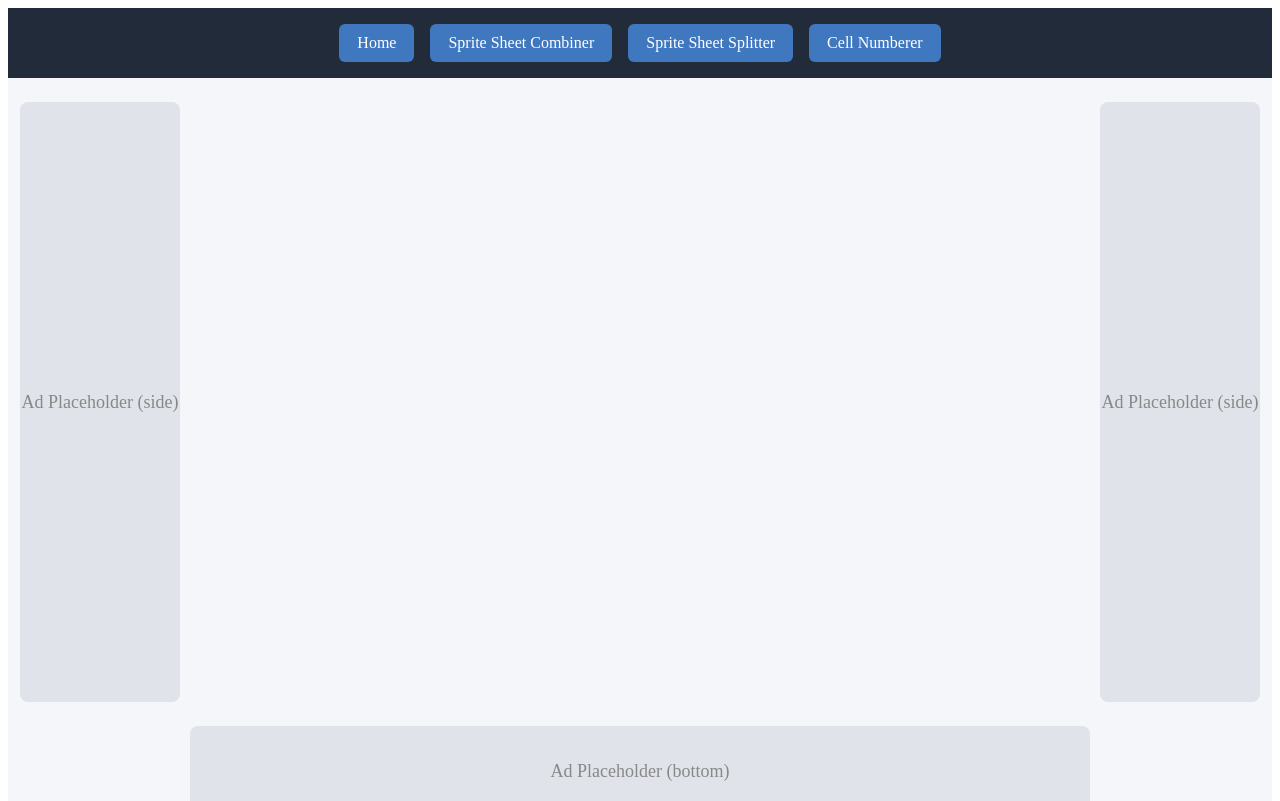
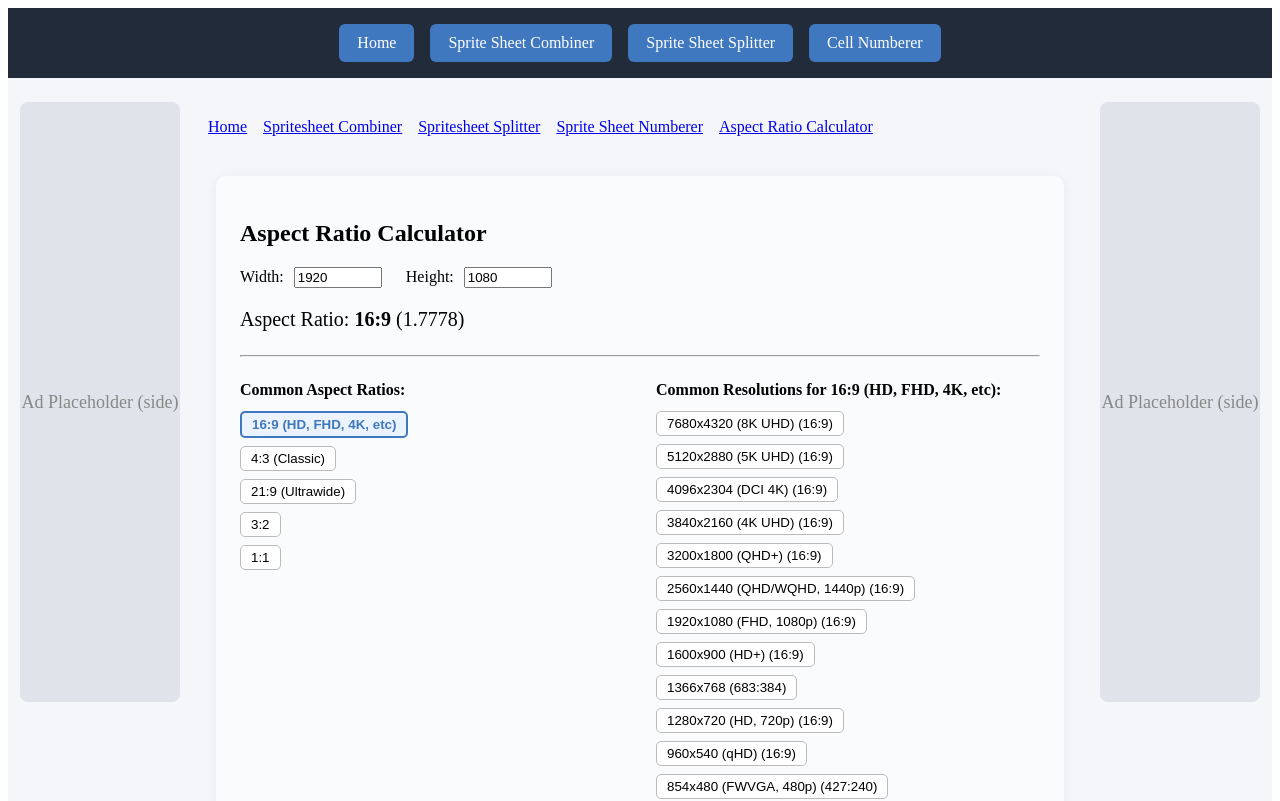
Before and after one commit to hrodrick/game-dev-tools, a React (Vite) app: page /aspect-ratio-calculator in a window 1280 px wide. Shown: the top 801 px of the page. Built offline with nearby package versions, Linux system fonts and the light colour scheme.

Commit message:
Implemented Aspect Ratio calculator

```diff
--- a/src/App.jsx
+++ b/src/App.jsx
@@ -1,8 +1,9 @@
 import React from 'react';
 import { Routes, Route, Link } from 'react-router-dom';
 import Home from './pages/Home';
-import SpriteSheetCombiner from './pages/SpriteSheetCombiner/SpriteSheetCombiner';
-import SpriteSheetSplitter from './pages/SpriteSheetSplitter/SpriteSheetSplitter';
+import SpriteSheetCombiner from "./pages/SpriteSheetCombiner/SpriteSheetCombiner";
+import SpriteSheetSplitter from "./pages/SpriteSheetSplitter/SpriteSheetSplitter";
+import AspectRatioCalculator from "./pages/AspectRatioCalculator/AspectRatioCalculator";
 import SpriteSheetNumberer from './pages/SpriteSheetNumberer/SpriteSheetNumberer';
 import Header from './components/Header';
 import AdPlaceholder from './components/AdPlaceholder';
@@ -16,11 +17,19 @@ export default function App() {
           <AdPlaceholder position="side" />
         </div>
         <div style={{ flex: 1, maxWidth: 900, minHeight: '70vh', padding: 16 }}>
+          <nav style={{ marginBottom: 32 }}>
+            <Link to="/" style={{ marginRight: 16 }}>Home</Link>
+            <Link to="/combine" style={{ marginRight: 16 }}>Spritesheet Combiner</Link>
+            <Link to="/split" style={{ marginRight: 16 }}>Spritesheet Splitter</Link>
+            <Link to="/cell-numberer" style={{ marginRight: 16 }}>Sprite Sheet Numberer</Link>
+            <Link to="/aspect-ratio-calculator" style={{ marginRight: 16 }}>Aspect Ratio Calculator</Link>
+          </nav>
           <Routes>
             <Route path="/" element={<Home />} />
             <Route path="/combine" element={<SpriteSheetCombiner />} />
             <Route path="/split" element={<SpriteSheetSplitter />} />
             <Route path="/cell-numberer" element={<SpriteSheetNumberer />} />
+            <Route path="/aspect-ratio-calculator" element={<AspectRatioCalculator />} />
           </Routes>
         </div>
         <div style={{ margin: '0 12px' }}>
--- /dev/null
+++ b/src/pages/AspectRatioCalculator/AspectRatioCalculator.jsx
@@ -0,0 +1,158 @@
+import React, { useState } from "react";
+
+const COMMON_RATIOS = [
+  {
+    label: "16:9 (HD, FHD, 4K, etc)", value: 16 / 9, w: 16, h: 9,
+    resolutions: [
+      { label: "7680x4320 (8K UHD)", w: 7680, h: 4320 },
+      { label: "5120x2880 (5K UHD)", w: 5120, h: 2880 },
+      { label: "4096x2304 (DCI 4K)", w: 4096, h: 2304 },
+      { label: "3840x2160 (4K UHD)", w: 3840, h: 2160 },
+      { label: "3200x1800 (QHD+)", w: 3200, h: 1800 },
+      { label: "2560x1440 (QHD/WQHD, 1440p)", w: 2560, h: 1440 },
+      { label: "1920x1080 (FHD, 1080p)", w: 1920, h: 1080 },
+      { label: "1600x900 (HD+)", w: 1600, h: 900 },
+      { label: "1366x768", w: 1366, h: 768 },
+      { label: "1280x720 (HD, 720p)", w: 1280, h: 720 },
+      { label: "960x540 (qHD)", w: 960, h: 540 },
+      { label: "854x480 (FWVGA, 480p)", w: 854, h: 480 },
+      { label: "640x360 (nHD, 360p)", w: 640, h: 360 },
+      { label: "426x240 (240p)", w: 426, h: 240 },
+    ]
+  },
+  {
+    label: "4:3 (Classic)", value: 4 / 3, w: 4, h: 3,
+    resolutions: [
+      { label: "2048x1536 (QXGA, iPad Retina)", w: 2048, h: 1536 },
+      { label: "1600x1200 (UXGA)", w: 1600, h: 1200 },
+      { label: "1400x1050 (SXGA+)", w: 1400, h: 1050 },
+      { label: "1280x960 (SXGA-)", w: 1280, h: 960 },
+      { label: "1024x768 (XGA)", w: 1024, h: 768 },
+      { label: "800x600 (SVGA)", w: 800, h: 600 },
+      { label: "640x480 (VGA)", w: 640, h: 480 },
+      { label: "320x240 (QVGA)", w: 320, h: 240 },
+    ]
+  },
+  {
+    label: "21:9 (Ultrawide)", value: 21 / 9, w: 21, h: 9,
+    resolutions: [
+      { label: "5120x2160 (5K Ultra-wide, 2160p)", w: 5120, h: 2160 },
+      { label: "3840x1600 (WQHD+)", w: 3840, h: 1600 },
+      { label: "3440x1440 (UWQHD)", w: 3440, h: 1440 },
+      { label: "2560x1080 (UWHD)", w: 2560, h: 1080 },
+      { label: "1720x720", w: 1720, h: 720 },
+    ]
+  },
+  {
+    label: "3:2", value: 3 / 2, w: 3, h: 2,
+    resolutions: [
+      { label: "3000x2000 (Surface Book)", w: 3000, h: 2000 },
+      { label: "2736x1824 (Surface Pro)", w: 2736, h: 1824 },
+      { label: "2256x1504 (Surface Laptop)", w: 2256, h: 1504 },
+      { label: "2160x1440", w: 2160, h: 1440 },
+      { label: "1440x960", w: 1440, h: 960 },
+      { label: "1280x854", w: 1280, h: 854 },
+    ]
+  },
+  {
+    label: "1:1", value: 1, w: 1, h: 1,
+    resolutions: [
+      { label: "4096x4096", w: 4096, h: 4096 },
+      { label: "2048x2048", w: 2048, h: 2048 },
+      { label: "1080x1080", w: 1080, h: 1080 },
+      { label: "512x512", w: 512, h: 512 },
+      { label: "256x256", w: 256, h: 256 },
+      { label: "128x128", w: 128, h: 128 },
+    ]
+  },
+];
+
+function gcd(a, b) {
+  return b === 0 ? a : gcd(b, a % b);
+}
+
+function getAspectRatio(w, h) {
+  const d = gcd(w, h);
+  return `${w/d}:${h/d}`;
+}
+
+export default function AspectRatioCalculator() {
+  const [width, setWidth] = useState(1920);
+  const [height, setHeight] = useState(1080);
+  const [selectedRatio, setSelectedRatio] = useState(COMMON_RATIOS[0]);
+
+  const ratio = getAspectRatio(width, height);
+  const decimal = (width / height).toFixed(4);
+
+  // Use the resolutions for the selected aspect ratio
+  const selectedResolutions = selectedRatio.resolutions;
+
+  return (
+    <div style={{ maxWidth: 800, margin: "40px auto", padding: 24, background: "#fafbfc", borderRadius: 10, boxShadow: "0 2px 12px #0001" }}>
+      <h2>Aspect Ratio Calculator</h2>
+      <div style={{ marginBottom: 20 }}>
+        <label>
+          Width:
+          <input type="number" value={width} min={1} onChange={e => setWidth(Number(e.target.value))} style={{ width: 80, marginLeft: 10 }} />
+        </label>
+        <label style={{ marginLeft: 24 }}>
+          Height:
+          <input type="number" value={height} min={1} onChange={e => setHeight(Number(e.target.value))} style={{ width: 80, marginLeft: 10 }} />
+        </label>
+      </div>
+      <div style={{ fontSize: 20, marginBottom: 10 }}>
+        Aspect Ratio: <b>{ratio}</b> ({decimal})
+      </div>
+      <hr style={{ margin: "24px 0" }} />
+      <div style={{ display: 'flex', gap: 32 }}>
+        <div style={{ flex: 1 }}>
+          <b>Common Aspect Ratios:</b>
+          <ul style={{ margin: "8px 0 16px 0", padding: 0, listStyle: "none" }}>
+            {COMMON_RATIOS.map(r => (
+              <li key={r.label}>
+                <button
+                  style={{
+                    margin: "4px 0",
+                    padding: "4px 10px",
+                    borderRadius: 5,
+                    border: r.label === selectedRatio.label ? "2px solid #4078c0" : "1px solid #bbb",
+                    background: r.label === selectedRatio.label ? "#eaf3ff" : "#fff",
+                    color: r.label === selectedRatio.label ? "#4078c0" : "inherit",
+                    cursor: "pointer",
+                    fontWeight: r.label === selectedRatio.label ? 600 : 400,
+                  }}
+                  onClick={() => {
+                    setSelectedRatio(r);
+                  }}
+                >
+                  {r.label}
+                </button>
+              </li>
+            ))}
+          </ul>
+        </div>
+        <div style={{ flex: 1 }}>
+          <b>Common Resolutions for {selectedRatio.label}:</b>
+          <ul style={{ margin: "8px 0 0 0", padding: 0, listStyle: "none" }}>
+            {selectedResolutions.map(r => (
+              <li key={r.label}>
+                <button
+                  style={{ margin: "4px 0", padding: "4px 10px", borderRadius: 5, border: "1px solid #bbb", background: "#fff", cursor: "pointer" }}
+                  onClick={() => {
+                    setWidth(r.w);
+                    setHeight(r.h);
+                  }}
+                >
+                  {r.label} ({getAspectRatio(r.w, r.h)})
+                </button>
+              </li>
+            ))}
+          </ul>
+          <p style={{ fontSize: 14, color: "#666", marginTop: 8 }}>
+            Some resolutions may not be exactly {selectedRatio.label}, but these are often used under such aspect ratio, mostly because the exact match would have decimals.
+          </p>
+        </div>
+      </div>
+    </div>
+  );
+}
```
